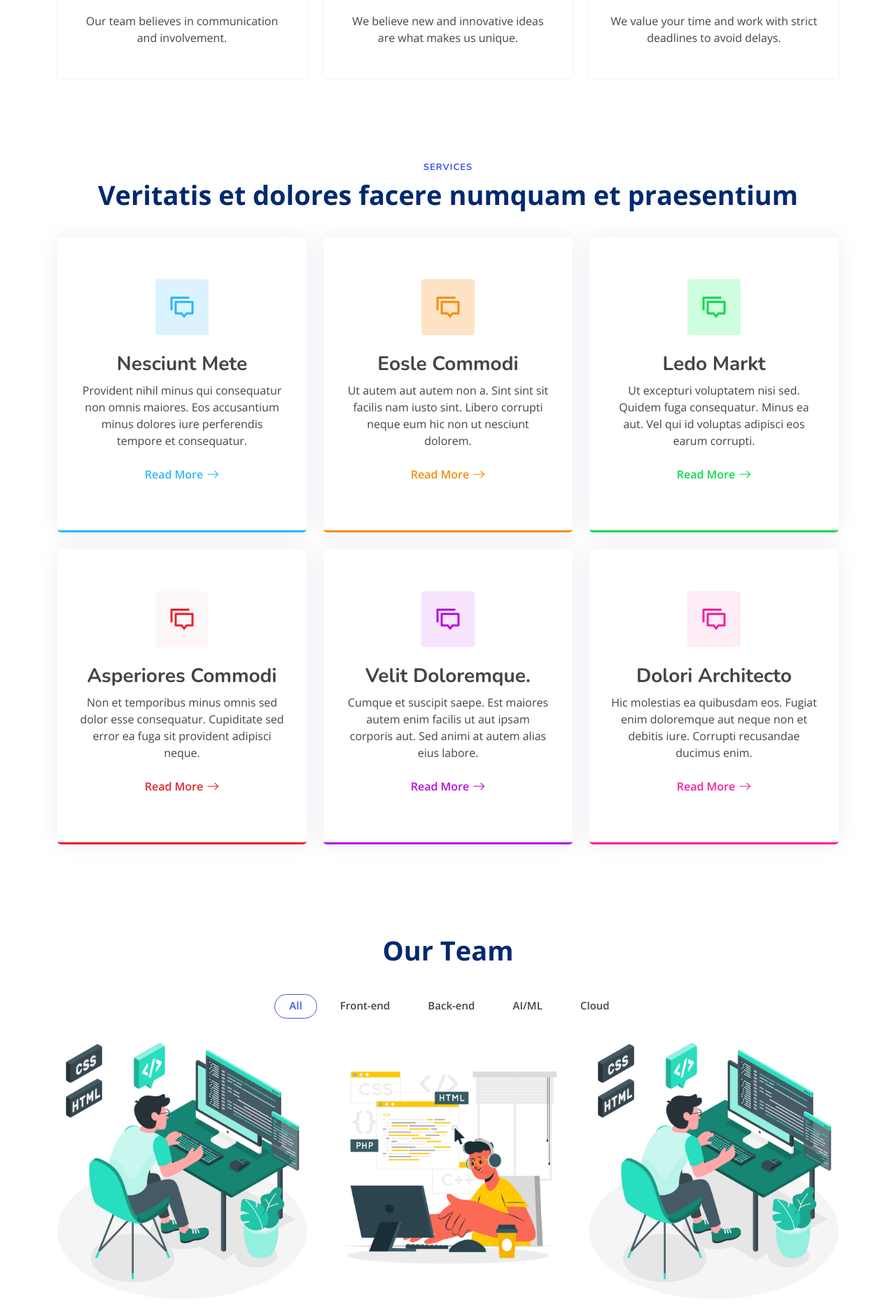
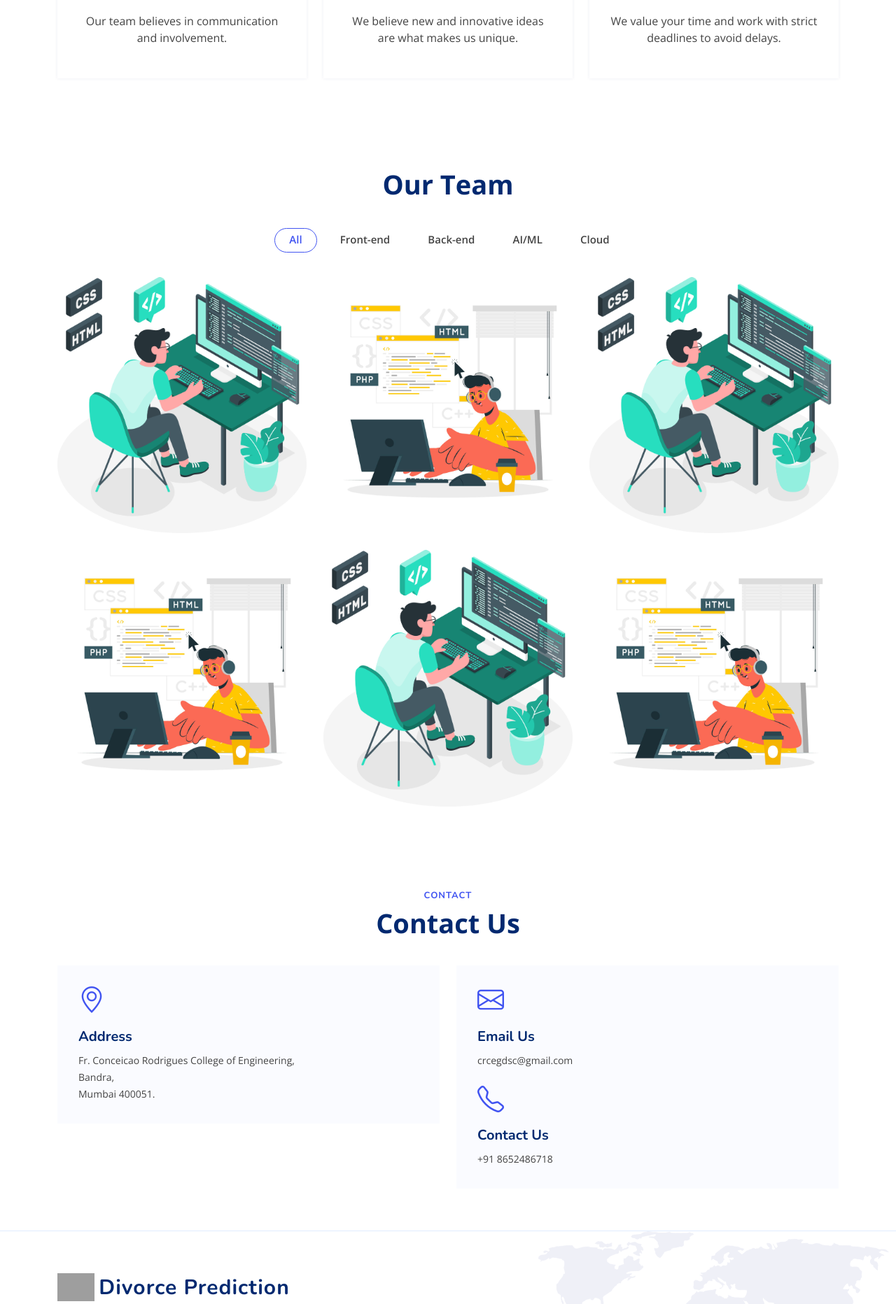
Before and after one commit to GlenR16/Divorce-Prediction, a Django app: page / in a window 1280 px wide. Shown: the part 1896-3760 px from the top of the page at 70% size. Run offline with Django 4.2, Linux system fonts and the light colour scheme; parts of the project's set-up code (start-up, migrations or seed data) failed here and were passed over; some libraries are stand-ins or nearby versions; grey boxes are pictures that could not be loaded.

Commit message:
Final Commit

```diff
--- a/divorce_prediction/divorce_prediction/settings.py
+++ b/divorce_prediction/divorce_prediction/settings.py
@@ -23,7 +23,7 @@ BASE_DIR = Path(__file__).resolve().parent.parent
 SECRET_KEY = 'django-insecure-4n0d(k^&4qh9y&$2^41y(sxca-!9sd@4_749z4pn#*gxivy%75'
 
 # SECURITY WARNING: don't run with debug turned on in production!
-DEBUG = True
+DEBUG = False
 
 ALLOWED_HOSTS = ["*"]
 
--- a/divorce_prediction/divorce_prediction/static/js/form.js
+++ b/divorce_prediction/divorce_prediction/static/js/form.js
@@ -22,10 +22,9 @@ function showTab(n) {
 function nextPrev(n) {
   // This function will figure out which tab to display
   var x = document.getElementsByClassName("tab");
-  console.log(n);
   // Exit the function if any field in the current tab is invalid:
   if (n == 1 && !validateForm()) return false;
-  if (n!=-1 && !document.querySelector('input[name = "q'+n+'"]:checked')) return false;
+  if (n!=-1 && !document.querySelector('input[name = "q'+(currentTab+1)+'"]:checked')) return false;
   // Hide the current tab:
   x[currentTab].style.display = "none";
   // Increase or decrease the current tab by 1:
--- a/divorce_prediction/templates/index.html
+++ b/divorce_prediction/templates/index.html
@@ -44,11 +44,8 @@
         <ul>
           <li><a class="nav-link scrollto active" href="#hero">Home</a></li>
           <li><a class="nav-link scrollto" href="#about">About</a></li>
-          <li><a class="nav-link scrollto" href="#services">Services</a></li>
-
+          <li><a class="nav-link scrollto" href="#values">Values</a></li>
           <li><a class="nav-link scrollto" href="#team">Team</a></li>
-
-
           <li><a class="nav-link scrollto" href="#contact">Contact</a></li>
           <li><a class="getstarted scrollto" href="form">Try it out</a></li>
         </ul>
@@ -159,80 +156,6 @@
       </div>
 
     </section><!-- End Values Section -->
-
-
-    <!-- ======= Services Section ======= -->
-    <section id="services" class="services">
-
-      <div class="container" data-aos="fade-up">
-
-        <header class="section-header">
-          <h2>Services</h2>
-          <p>Veritatis et dolores facere numquam et praesentium</p>
-        </header>
-
-        <div class="row gy-4">
-
-          <div class="col-lg-4 col-md-6" data-aos="fade-up" data-aos-delay="200">
-            <div class="service-box blue">
-              <i class="ri-discuss-line icon"></i>
-              <h3>Nesciunt Mete</h3>
-              <p>Provident nihil minus qui consequatur non omnis maiores. Eos accusantium minus dolores iure perferendis tempore et consequatur.</p>
-              <a href="#" class="read-more"><span>Read More</span> <i class="bi bi-arrow-right"></i></a>
-            </div>
-          </div>
-
-          <div class="col-lg-4 col-md-6" data-aos="fade-up" data-aos-delay="300">
-            <div class="service-box orange">
-              <i class="ri-discuss-line icon"></i>
-              <h3>Eosle Commodi</h3>
-              <p>Ut autem aut autem non a. Sint sint sit facilis nam iusto sint. Libero corrupti neque eum hic non ut nesciunt dolorem.</p>
-              <a href="#" class="read-more"><span>Read More</span> <i class="bi bi-arrow-right"></i></a>
-            </div>
-          </div>
-
-          <div class="col-lg-4 col-md-6" data-aos="fade-up" data-aos-delay="400">
-            <div class="service-box green">
-              <i class="ri-discuss-line icon"></i>
-              <h3>Ledo Markt</h3>
-              <p>Ut excepturi voluptatem nisi sed. Quidem fuga consequatur. Minus ea aut. Vel qui id voluptas adipisci eos earum corrupti.</p>
-              <a href="#" class="read-more"><span>Read More</span> <i class="bi bi-arrow-right"></i></a>
-            </div>
-          </div>
-
-          <div class="col-lg-4 col-md-6" data-aos="fade-up" data-aos-delay="500">
-            <div class="service-box red">
-              <i class="ri-discuss-line icon"></i>
-              <h3>Asperiores Commodi</h3>
-              <p>Non et temporibus minus omnis sed dolor esse consequatur. Cupiditate sed error ea fuga sit provident adipisci neque.</p>
-              <a href="#" class="read-more"><span>Read More</span> <i class="bi bi-arrow-right"></i></a>
-            </div>
-          </div>
-
-          <div class="col-lg-4 col-md-6" data-aos="fade-up" data-aos-delay="600">
-            <div class="service-box purple">
-              <i class="ri-discuss-line icon"></i>
-              <h3>Velit Doloremque.</h3>
-              <p>Cumque et suscipit saepe. Est maiores autem enim facilis ut aut ipsam corporis aut. Sed animi at autem alias eius labore.</p>
-              <a href="#" class="read-more"><span>Read More</span> <i class="bi bi-arrow-right"></i></a>
-            </div>
-          </div>
-
-          <div class="col-lg-4 col-md-6" data-aos="fade-up" data-aos-delay="700">
-            <div class="service-box pink">
-              <i class="ri-discuss-line icon"></i>
-              <h3>Dolori Architecto</h3>
-              <p>Hic molestias ea quibusdam eos. Fugiat enim doloremque aut neque non et debitis iure. Corrupti recusandae ducimus enim.</p>
-              <a href="#" class="read-more"><span>Read More</span> <i class="bi bi-arrow-right"></i></a>
-            </div>
-          </div>
-
-        </div>
-
-      </div>
-
-    </section><!-- End Services Section -->
-
     <!-- ======= Portfolio Section ======= -->
     <section id="team" class="portfolio">
 
@@ -346,7 +269,7 @@
 
         <div class="row gy-4">
 
-          <div class="col-lg-6">
+          <div class="col-lg-12">
 
             <div class="row gy-4">
               <div class="col-md-6">
@@ -367,50 +290,11 @@
                   <p>+91 8652486718<br></p>
                 </div>
               </div>
-
             </div>
-
           </div>
-
-          <div class="col-lg-6">
-            <form action="result" method="post" class="php-email-form">
-              <div class="row gy-4">
-
-                <div class="col-md-6">
-                  <input type="text" name="name" class="form-control" placeholder="Your Name" required>
-                </div>
-
-                <div class="col-md-6 ">
-                  <input type="email" class="form-control" name="email" placeholder="Your Email" required>
-                </div>
-
-                <div class="col-md-12">
-                  <input type="text" class="form-control" name="subject" placeholder="Subject" required>
-                </div>
-
-                <div class="col-md-12">
-                  <textarea class="form-control" name="message" rows="6" placeholder="Message" required></textarea>
-                </div>
-
-                <div class="col-md-12 text-center">
-                  <div class="loading">Loading</div>
-                  <div class="error-message"></div>
-                  <div class="sent-message">Your message has been sent. Thank you!</div>
-
-                  <button type="submit">Send Message</button>
-                </div>
-
-              </div>
-            </form>
-
-          </div>
-
         </div>
-
       </div>
-
     </section><!-- End Contact Section -->
-
   </main><!-- End #main -->
 
   <!-- ======= Footer ======= -->
@@ -436,28 +320,7 @@
             </div>
           </div>
 
-          <div class="col-lg-2 col-6 footer-links">
-            <h4>Useful Links</h4>
-            <ul>
-              <li><i class="bi bi-chevron-right"></i> <a href="#">Home</a></li>
-              <li><i class="bi bi-chevron-right"></i> <a href="#team">About us</a></li>
-              <li><i class="bi bi-chevron-right"></i> <a href="#services">Services</a></li>
 
-            </ul>
-          </div>
-
-
-          <div class="col-lg-3 col-md-12 footer-contact text-center text-md-start">
-            <h4>Contact Us</h4>
-            <p>
-              Fr. Conceicao Rodrigues College of Engineering <br>
-              Bandra (West), Mumbai 400051,<br>
-              Maharashtra, India. <br><br>
-
-              <strong>Email:</strong> crcegdsc@gmail.com<br>
-            </p>
-
-          </div>
 
         </div>
       </div>
```
Also changed, not shown: divorce_prediction/divorce_prediction/model/questions.txt (+13 -13 lines), divorce_prediction/divorce_prediction/static/css/form.css (+5 -4 lines), divorce_prediction/templates/form.html (+5 -9 lines), divorce_prediction/db.sqlite3.
